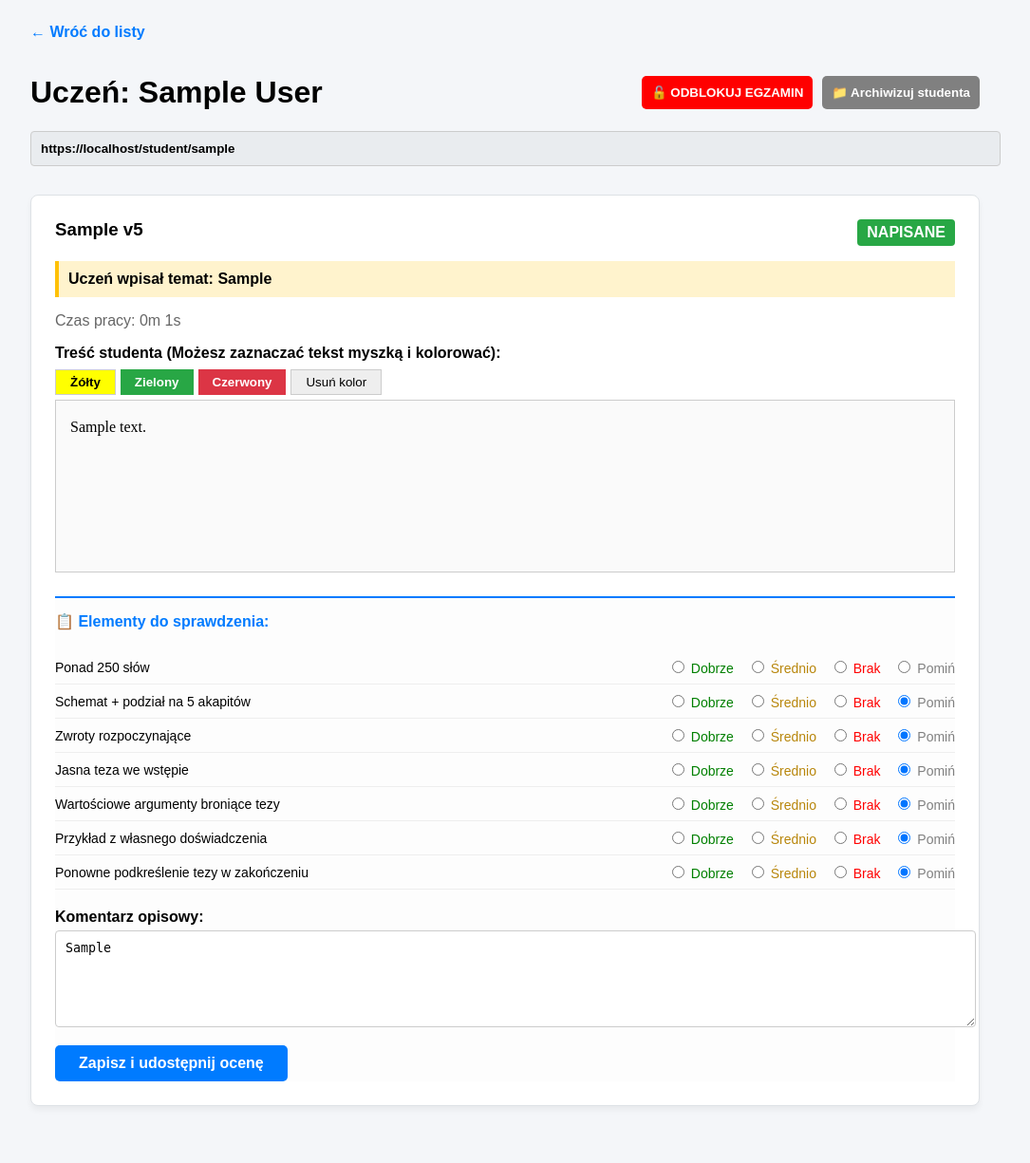
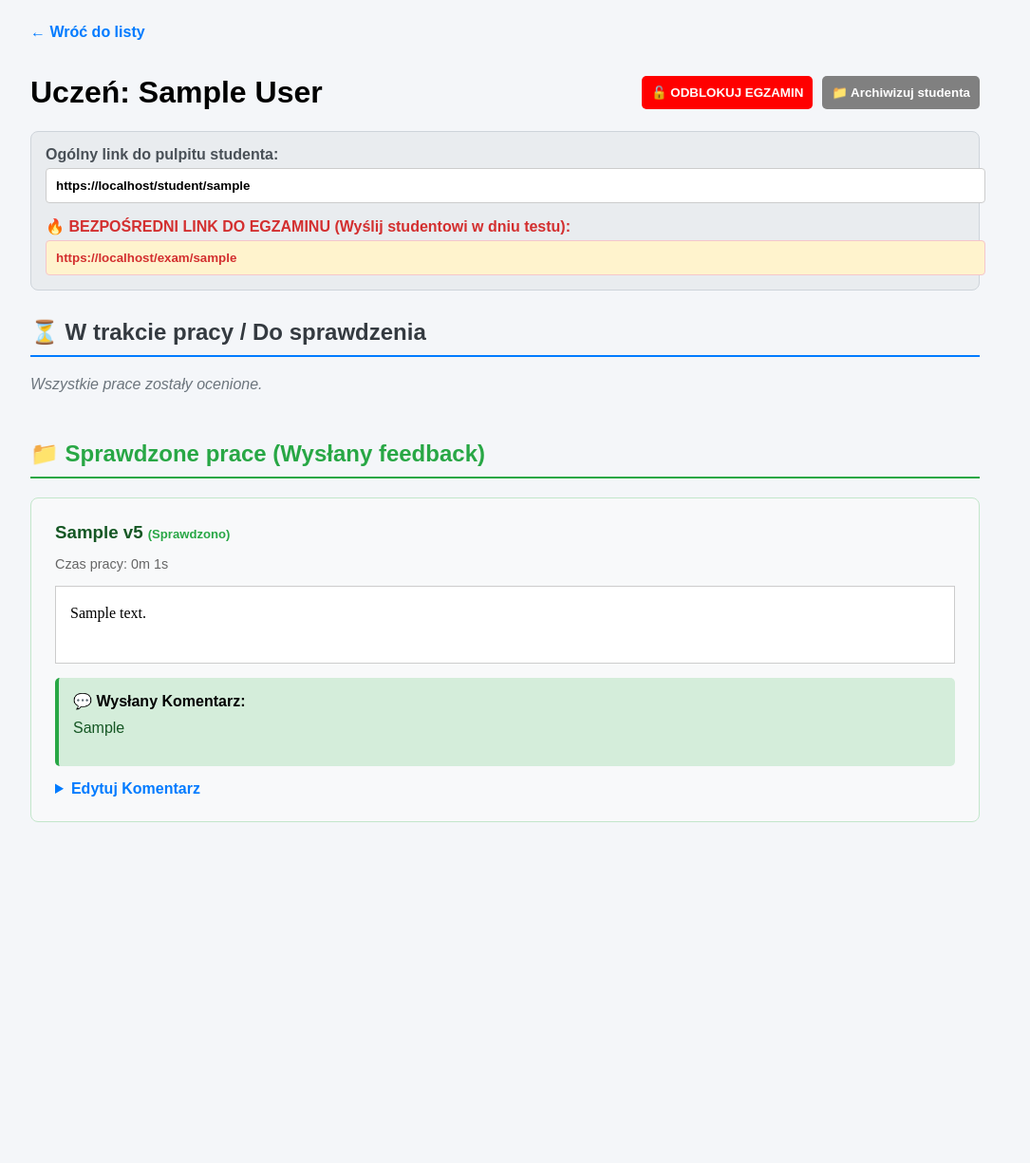
Before and after one commit to kubad0101-creator/rozprawki-app, a Flask app: page /admin/student/1 in a window 1280 px wide. Shown: the whole page at 95% size, without its empty margins (108-1193 px from the left). After the commit the page ends 866 px from the top, so only its background shows below. Run offline with Flask 3, Linux system fonts and the light colour scheme; the visitor is signed in with stand-in values (Sample User, id 1); tables that the repository leaves empty hold one stand-in row (values such as "Sample post").

Commit message:
Update student_detail.html

```diff
--- a/templates/student_detail.html
+++ b/templates/student_detail.html
@@ -16,11 +16,19 @@
         </div>
     </div>
 
-    <input type="text" value="https://{{ request.host }}/student/{{ student.url_slug }}" readonly style="width: 100%; padding: 10px; margin-bottom: 30px; border-radius: 4px; border: 1px solid #ccc; font-weight: bold; background: #e9ecef;">
+    <div style="background: #e9ecef; padding: 15px; border-radius: 8px; margin-bottom: 30px; border: 1px solid #ced4da;">
+        <label style="font-weight: bold; color: #495057;">Ogólny link do pulpitu studenta:</label>
+        <input type="text" value="https://{{ request.host }}/student/{{ student.url_slug }}" readonly style="width: 100%; padding: 10px; margin-top: 5px; margin-bottom: 15px; border-radius: 4px; border: 1px solid #ccc; font-weight: bold; background: #fff;">
 
-    {% set criteria = ["Ponad 250 słów", "Schemat + podział na 5 akapitów", "Zwroty rozpoczynające", "Jasna teza we wstępie", "Wartościowe argumenty broniące tezy", "Przykład z własnego doświadczenia", "Ponowne podkreślenie tezy w zakończeniu"] %}
+        <label style="font-weight: bold; color: #d32f2f;">🔥 BEZPOŚREDNI LINK DO EGZAMINU (Wyślij studentowi w dniu testu):</label>
+        <input type="text" value="https://{{ request.host }}/exam/{{ student.url_slug }}" readonly style="width: 100%; padding: 10px; margin-top: 5px; border-radius: 4px; border: 1px solid #f5c6cb; font-weight: bold; background: #fff3cd; color: #d32f2f;">
+    </div>
 
-    {% for essay in essays_sorted %}
+    <h2 style="color: #343a40; border-bottom: 2px solid #007bff; padding-bottom: 10px;">⏳ W trakcie pracy / Do sprawdzenia</h2>
+    {% set ns_pending = namespace(has_items=false) %}
+
+    {% for essay in essays_sorted if not essay.feedback %}
+    {% set ns_pending.has_items = true %}
     <div style="background: white; border: 1px solid #dee2e6; padding: 25px; margin-bottom: 35px; border-radius: 8px; box-shadow: 0 4px 6px rgba(0,0,0,0.05);">
 
         <div style="display: flex; justify-content: space-between;">
@@ -34,7 +42,6 @@
 
         <p style="color: #666;">Czas pracy: {{ essay.time_spent // 60 }}m {{ essay.time_spent % 60 }}s</p>
 
-        <!-- PANEL ZAKREŚLACZA -->
         <div style="margin-top: 15px;">
             <strong>Treść studenta (Możesz zaznaczać tekst myszką i kolorować):</strong>
             <div style="margin-top: 8px; margin-bottom: 5px; display: flex; gap: 5px;">
@@ -46,55 +53,83 @@
             <div id="content_{{ essay.id }}" contenteditable="true" style="background: #fafafa; border: 1px solid #ccc; padding: 15px; font-family: 'Times New Roman', serif; font-size: 16px; min-height: 150px; white-space: pre-wrap; line-height: 1.6;">{{ essay.marked_content | safe if essay.marked_content else essay.content }}</div>
         </div>
 
-        <!-- CHECKLISTA I FORMULARZ -->
         <form action="/admin/essay/{{ essay.id }}/feedback" method="POST" onsubmit="prepareSubmit({{ essay.id }})" style="margin-top: 25px; background: #fdfdfd; border-top: 2px solid #007bff; padding-top: 15px;">
 
-            <h4 style="margin-top: 0; color: #007bff;">📋 Elementy do sprawdzenia:</h4>
-            {% set checks = essay.checklist_data.split(',') if essay.checklist_data else [] %}
-            <table style="width: 100%; border-collapse: collapse; margin-bottom: 20px; font-size: 14px;">
-                {% for crit in criteria %}
-                {% set loop_idx = loop.index0 %}
-                {% set current_val = checks[loop_idx] if checks | length > loop_idx else 'none' %}
-                <tr style="border-bottom: 1px solid #eee;">
-                    <td style="padding: 8px 0; width: 60%;">{{ crit }}</td>
-                    <td style="text-align: right; padding: 8px 0;">
-                        <label style="margin-right: 10px; color: green;"><input type="radio" name="c_{{ essay.id }}_{{ loop_idx }}" value="green" {% if current_val == 'green' %}checked{% endif %}> Dobrze</label>
-                        <label style="margin-right: 10px; color: #b8860b;"><input type="radio" name="c_{{ essay.id }}_{{ loop_idx }}" value="yellow" {% if current_val == 'yellow' %}checked{% endif %}> Średnio</label>
-                        <label style="margin-right: 10px; color: red;"><input type="radio" name="c_{{ essay.id }}_{{ loop_idx }}" value="red" {% if current_val == 'red' %}checked{% endif %}> Brak</label>
-                        <label style="color: grey;"><input type="radio" name="c_{{ essay.id }}_{{ loop_idx }}" value="none" {% if current_val == 'none' %}checked{% endif %}> Pomiń</label>
-                    </td>
-                </tr>
-                {% endfor %}
-            </table>
+            <h4 style="margin-top: 0; color: #007bff;">📋 Elementy do sprawdzenia (Skopiuj do komentarza):</h4>
+            <textarea id="checklist_text_{{ essay.id }}" readonly style="width: 100%; height: 130px; padding: 10px; margin-bottom: 10px; border: 1px solid #ccc; border-radius: 4px; background: #f8f9fa; font-family: monospace; font-size: 14px;">Ponad 250 słów:
+Schemat + podział na 5 akapitów:
+Zwroty rozpoczynające:
+Jasna teza we wstępie:
+Wartościowe argumenty broniące tezy:
+Przykład z własnego doświadczenia:
+Ponowne podkreślenie tezy w zakończeniu: </textarea>
+
+            <button type="button" onclick="copyChecklist('{{ essay.id }}')" style="padding: 8px 15px; background: #6c757d; color: white; border: none; border-radius: 4px; cursor: pointer; font-weight: bold; margin-bottom: 15px;">📋 Skopiuj schemat</button>
 
             <input type="hidden" name="marked_content" id="hidden_content_{{ essay.id }}">
-            <input type="hidden" name="checklist_data" id="hidden_checklist_{{ essay.id }}">
 
-            <label><strong>Komentarz opisowy:</strong></label>
-            <textarea name="feedback" style="width: 100%; height: 80px; padding: 10px; margin-top: 5px; border: 1px solid #ccc; border-radius: 4px;">{{ essay.feedback or '' }}</textarea>
+            <br><label><strong>Komentarz opisowy:</strong></label>
+            <textarea name="feedback" style="width: 100%; height: 150px; padding: 10px; margin-top: 5px; border: 1px solid #ccc; border-radius: 4px; font-family: sans-serif;" placeholder="Wklej skopiowany schemat tutaj i dopisz swoje uwagi..."></textarea>
 
             <button type="submit" style="margin-top: 15px; background: #007bff; color: white; padding: 10px 25px; border: none; border-radius: 5px; cursor: pointer; font-weight: bold; font-size: 16px;">Zapisz i udostępnij ocenę</button>
         </form>
     </div>
     {% endfor %}
 
+    {% if not ns_pending.has_items %}
+    <p style="color: #6c757d; font-style: italic; margin-bottom: 40px;">Wszystkie prace zostały ocenione.</p>
+    {% endif %}
+
+
+    <h2 style="margin-top: 50px; color: #28a745; border-bottom: 2px solid #28a745; padding-bottom: 10px;">📁 Sprawdzone prace (Wysłany feedback)</h2>
+    {% set ns_graded = namespace(has_items=false) %}
+
+    {% for essay in essays_sorted if essay.feedback %}
+    {% set ns_graded.has_items = true %}
+    <div style="background: #f8f9fa; border: 1px solid #c3e6cb; padding: 25px; margin-bottom: 20px; border-radius: 8px;">
+        <h3 style="margin: 0; color: #155724;">{{ essay.title }} <span style="font-size: 0.7em; color: #28a745;">(Sprawdzono)</span></h3>
+        <p style="color: #666; font-size: 0.9em;">Czas pracy: {{ essay.time_spent // 60 }}m {{ essay.time_spent % 60 }}s</p>
+
+        <div style="margin-top: 15px; background: white; border: 1px solid #ccc; padding: 15px; font-family: 'Times New Roman', serif; font-size: 16px; min-height: 50px; white-space: pre-wrap; line-height: 1.6;">{{ essay.marked_content | safe if essay.marked_content else essay.content }}</div>
+
+        <div style="margin-top: 15px; background: #d4edda; padding: 15px; border-radius: 5px; border-left: 4px solid #28a745;">
+            <strong>💬 Wysłany Komentarz:</strong>
+            <p style="margin-top: 10px; white-space: pre-wrap; color: #155724;">{{ essay.feedback }}</p>
+        </div>
+
+        <form action="/admin/essay/{{ essay.id }}/feedback" method="POST" onsubmit="prepareSubmit({{ essay.id }})" style="margin-top: 15px;">
+            <input type="hidden" name="marked_content" id="hidden_content_{{ essay.id }}_edit" value="{{ essay.marked_content if essay.marked_content else essay.content }}">
+            <details>
+                <summary style="cursor: pointer; color: #007bff; font-weight: bold;">Edytuj Komentarz</summary>
+                <textarea name="feedback" style="width: 100%; height: 120px; padding: 10px; margin-top: 10px; border: 1px solid #ccc; border-radius: 4px;">{{ essay.feedback }}</textarea>
+                <button type="submit" style="margin-top: 10px; background: #ffc107; color: #212529; padding: 8px 15px; border: none; border-radius: 5px; cursor: pointer; font-weight: bold;">Aktualizuj Komentarz</button>
+            </details>
+        </form>
+    </div>
+    {% endfor %}
+
+    {% if not ns_graded.has_items %}
+    <p style="color: #6c757d; font-style: italic;">Brak sprawdzonych prac.</p>
+    {% endif %}
+
+
     <script>
         function highlight(color) {
             document.execCommand('backColor', false, color);
         }
 
+        function copyChecklist(essayId) {
+            const textarea = document.getElementById('checklist_text_' + essayId);
+            textarea.select();
+            document.execCommand('copy');
+            alert('Schemat skopiowany! Możesz go teraz wkleić w polu "Komentarz opisowy".');
+        }
+
         function prepareSubmit(essayId) {
-            // Skopiuj HTML z podświetleniami do ukrytego pola
             const editableDiv = document.getElementById('content_' + essayId);
-            document.getElementById('hidden_content_' + essayId).value = editableDiv.innerHTML;
-
-            // Zbierz wartości checklisty
-            let checklistArr = [];
-            for(let i=0; i<7; i++) {
-                let val = document.querySelector(`input[name="c_${essayId}_${i}"]:checked`);
-                checklistArr.push(val ? val.value : 'none');
+            if (editableDiv) {
+                document.getElementById('hidden_content_' + essayId).value = editableDiv.innerHTML;
             }
-            document.getElementById('hidden_checklist_' + essayId).value = checklistArr.join(',');
         }
     </script>
 </body>
```
